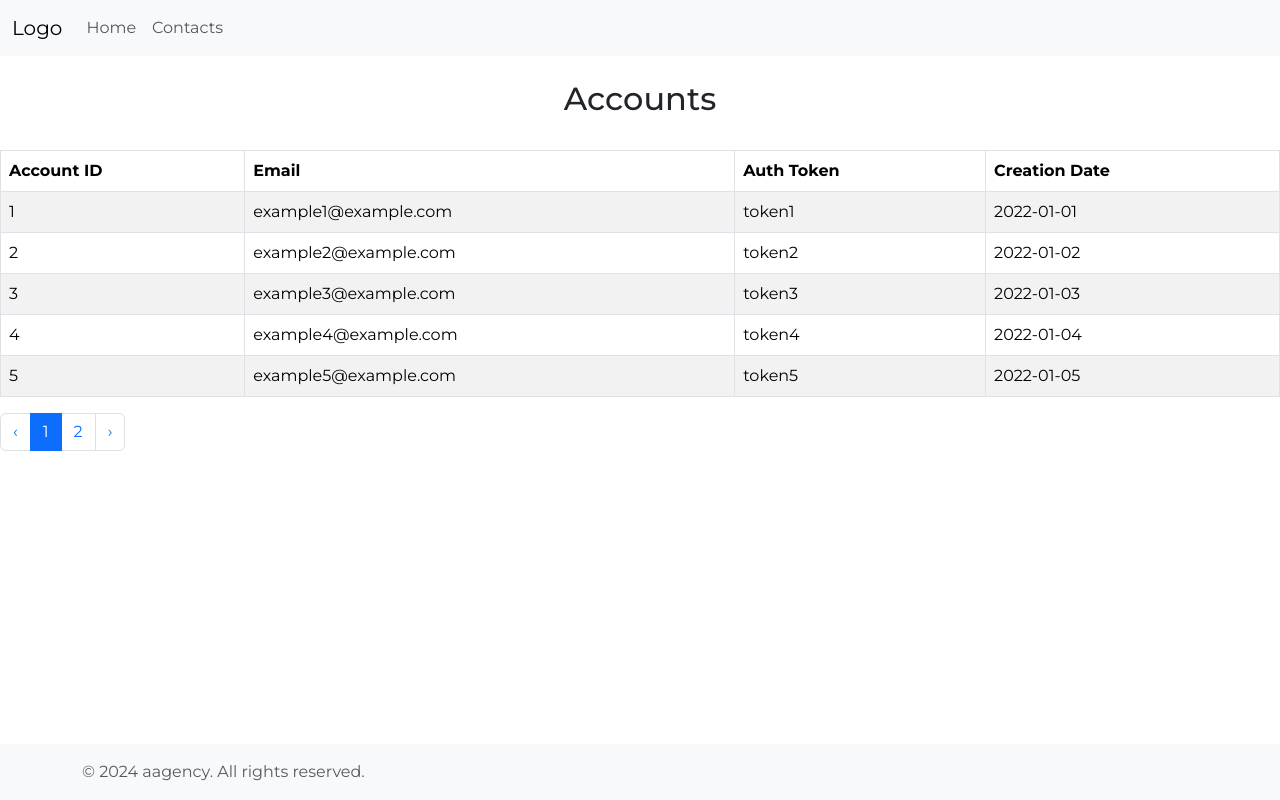
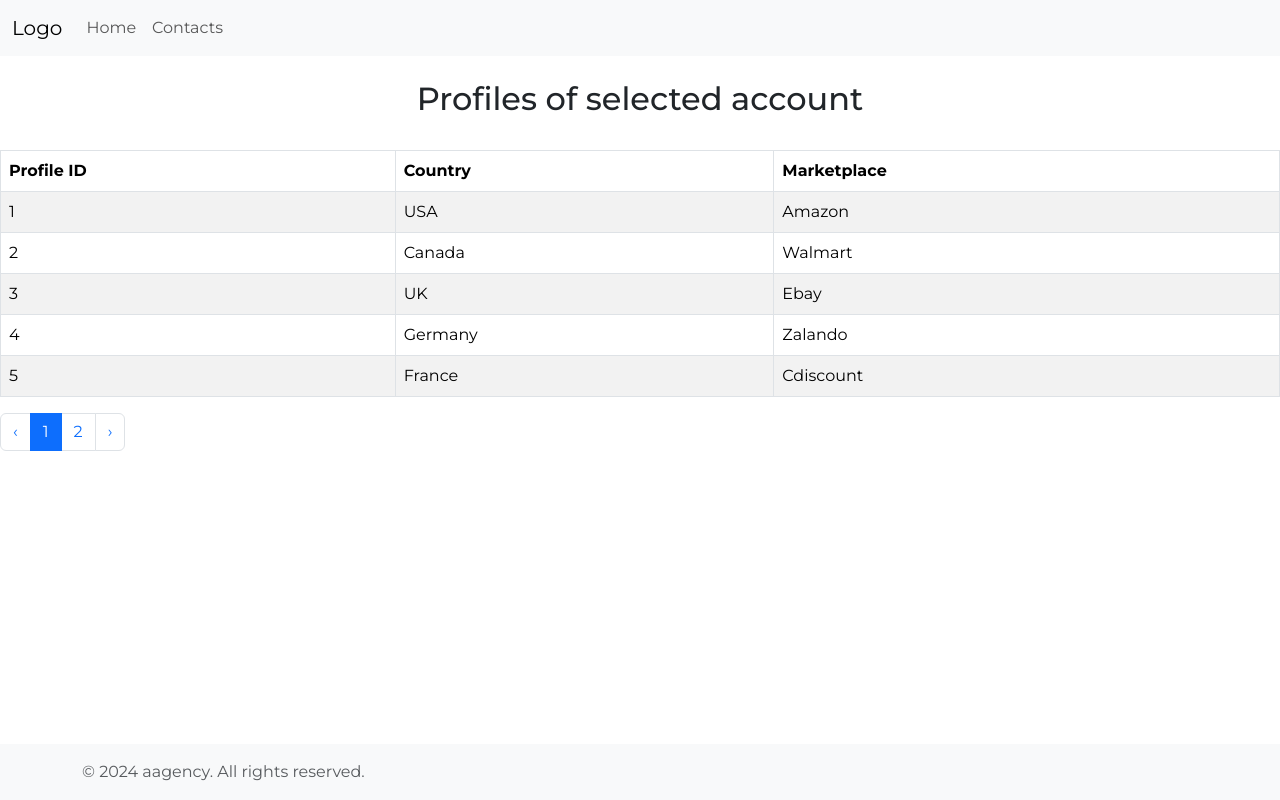
Before and after one commit to vladyslavZinchenko77/aagency-test, a React (Vite) app: page / in a window 1280 px wide. Built offline with nearby package versions, Linux system fonts and the light colour scheme.

Commit message:
added content on page profile, made component default page and refactored acounts page

```diff
--- a/src/App.tsx
+++ b/src/App.tsx
@@ -1,6 +1,8 @@
 import { FC } from 'react';
 import Header from './components/Header';
-import Accounts from './pages/Accounts';
+// import Accounts from './pages/Accounts';
+// import Campaigns from './pages/Campaigns';
+import Profiles from './pages/Profiles';
 import Footer from './components/Footer';
 
 import './App.scss';
@@ -10,7 +12,8 @@
     <>
       <Header />
       <main>
-        <Accounts />
+        {/* <Accounts /> */}
+        <Profiles />
       </main>
       <Footer />
     </>
--- a/src/pages/Accounts/Accounts.scss
+++ b/src/components/DefaultPage/DefaultPage.scss
@@ -1,7 +1,6 @@
-
-.accounts{
+.page{
     height: calc(100vh - 112px);
-    .accounts__title{
+    .page__title{
         text-align: center;
         padding: 24px 0;
     }
--- /dev/null
+++ b/src/components/DefaultPage/DefaultPage.tsx
@@ -0,0 +1,18 @@
+import { FC } from 'react';
+
+import './DefaultPage.scss';
+
+interface DefaultPageProps {
+  title: string;
+  children: React.ReactNode;
+}
+const DefaultPage: FC<DefaultPageProps> = ({ title, children }) => {
+  return (
+    <div className="page">
+      <h2 className="page__title">{title}</h2>
+      {children}
+    </div>
+  );
+};
+
+export default DefaultPage;
--- /dev/null
+++ b/src/components/DefaultPage/index.tsx
@@ -0,0 +1,2 @@
+import DefaultPage from './DefaultPage';
+export default DefaultPage;
--- /dev/null
+++ b/src/data/columns.tsx
@@ -0,0 +1,40 @@
+export const columnsAcounts = [
+  {
+    key: 'accountId',
+    label: 'Account ID',
+    render: (item: any) => item.accountId,
+  },
+  {
+    key: 'email',
+    label: 'Email',
+    render: (item: any) => item.email,
+  },
+  {
+    key: 'authToken',
+    label: 'Auth Token',
+    render: (item: any) => item.authToken,
+  },
+  {
+    key: 'creationDate',
+    label: 'Creation Date',
+    render: (item: any) => item.creationDate,
+  },
+];
+
+export const columnsProfiles = [
+  {
+    key: 'profileId',
+    label: 'Profile ID',
+    render: (item: any) => item.profileId,
+  },
+  {
+    key: 'country',
+    label: 'Country',
+    render: (item: any) => item.country,
+  },
+  {
+    key: 'marketplace',
+    label: 'Marketplace',
+    render: (item: any) => item.marketplace,
+  },
+];
--- /dev/null
+++ b/src/data/initialData.tsx
@@ -0,0 +1,92 @@
+export const initialDataAcounts = [
+  {
+    accountId: 1,
+    email: 'example1@example.com',
+    authToken: 'token1',
+    creationDate: '2022-01-01',
+  },
+  {
+    accountId: 2,
+    email: 'example2@example.com',
+    authToken: 'token2',
+    creationDate: '2022-01-02',
+  },
+  {
+    accountId: 3,
+    email: 'example3@example.com',
+    authToken: 'token3',
+    creationDate: '2022-01-03',
+  },
+  {
+    accountId: 4,
+    email: 'example4@example.com',
+    authToken: 'token4',
+    creationDate: '2022-01-04',
+  },
+  {
+    accountId: 5,
+    email: 'example5@example.com',
+    authToken: 'token5',
+    creationDate: '2022-01-05',
+  },
+  {
+    accountId: 6,
+    email: 'example6@example.com',
+    authToken: 'token6',
+    creationDate: '2022-01-06',
+  },
+  {
+    accountId: 7,
+    email: 'example7@example.com',
+    authToken: 'token7',
+    creationDate: '2022-01-07',
+  },
+];
+
+export const initialDataProfiles = [
+  {
+    profileId: 1,
+    country: 'USA',
+    marketplace: 'Amazon',
+  },
+  {
+    profileId: 2,
+    country: 'Canada',
+    marketplace: 'Walmart',
+  },
+  {
+    profileId: 3,
+    country: 'UK',
+    marketplace: 'Ebay',
+  },
+  {
+    profileId: 4,
+    country: 'Germany',
+    marketplace: 'Zalando',
+  },
+  {
+    profileId: 5,
+    country: 'France',
+    marketplace: 'Cdiscount',
+  },
+  {
+    profileId: 6,
+    country: 'Italy',
+    marketplace: 'Alibaba',
+  },
+  {
+    profileId: 7,
+    country: 'Spain',
+    marketplace: 'El Corte Inglés',
+  },
+  {
+    profileId: 8,
+    country: 'Australia',
+    marketplace: 'Kogan',
+  },
+  {
+    profileId: 9,
+    country: 'Japan',
+    marketplace: 'Rakuten',
+  },
+];
--- a/src/pages/Accounts/Accouns.tsx
+++ b/src/pages/Accounts/Accouns.tsx
@@ -1,85 +1,18 @@
 import { FC } from 'react';
+import DefaultPage from '../../components/DefaultPage';
 import TableCustom from '../../components/TableCustom';
-import './Accounts.scss';
-
-const columns = [
-  {
-    key: 'accountId',
-    label: 'Account ID',
-    render: (item: any) => item.accountId,
-  },
-  {
-    key: 'email',
-    label: 'Email',
-    render: (item: any) => item.email,
-  },
-  {
-    key: 'authToken',
-    label: 'Auth Token',
-    render: (item: any) => item.authToken,
-  },
-  {
-    key: 'creationDate',
-    label: 'Creation Date',
-    render: (item: any) => item.creationDate,
-  },
-];
+import { initialDataAcounts } from '../../data/initialData';
+import { columnsAcounts } from '../../data/columns';
 
 const Accounts: FC = () => {
-  const initialData = [
-    {
-      accountId: 1,
-      email: 'example1@example.com',
-      authToken: 'token1',
-      creationDate: '2022-01-01',
-    },
-    {
-      accountId: 2,
-      email: 'example2@example.com',
-      authToken: 'token2',
-      creationDate: '2022-01-02',
-    },
-    {
-      accountId: 3,
-      email: 'example3@example.com',
-      authToken: 'token3',
-      creationDate: '2022-01-03',
-    },
-    {
-      accountId: 4,
-      email: 'example4@example.com',
-      authToken: 'token4',
-      creationDate: '2022-01-04',
-    },
-    {
-      accountId: 5,
-      email: 'example5@example.com',
-      authToken: 'token5',
-      creationDate: '2022-01-05',
-    },
-    {
-      accountId: 6,
-      email: 'example6@example.com',
-      authToken: 'token6',
-      creationDate: '2022-01-06',
-    },
-    {
-      accountId: 7,
-      email: 'example7@example.com',
-      authToken: 'token7',
-      creationDate: '2022-01-07',
-    },
-  ];
-
   return (
-    <div className="accounts">
-      <h2 className="accounts__title">Accounts</h2>
+    <DefaultPage title="Accounts">
       <TableCustom
-        columns={columns}
-        totalItems={initialData.length}
-        data={initialData}
+        columns={columnsAcounts}
+        totalItems={initialDataAcounts.length}
+        data={initialDataAcounts}
       />
-    </div>
+    </DefaultPage>
   );
 };
 
--- a/src/pages/Campaigns/Campaigns.tsx
+++ b/src/pages/Campaigns/Campaigns.tsx
@@ -1,7 +1,9 @@
 import { FC } from 'react';
+import DefaultPage from '../../components/DefaultPage';
+import TableCustom from '../../components/TableCustom';
 
 const Campaigns: FC = () => {
-  return <div>Campaigns</div>;
+  return <div></div>;
 };
 
 export default Campaigns;
--- a/src/pages/Profiles/Profiles.tsx
+++ b/src/pages/Profiles/Profiles.tsx
@@ -1,7 +1,19 @@
 import { FC } from 'react';
+import DefaultPage from '../../components/DefaultPage';
+import TableCustom from '../../components/TableCustom';
+import { columnsProfiles } from '../../data/columns';
+import { initialDataProfiles } from '../../data/initialData';
 
 const Profiles: FC = () => {
-  return <div>Profiles</div>;
+  return (
+    <DefaultPage title="Profiles of selected account">
+      <TableCustom
+        columns={columnsProfiles}
+        data={initialDataProfiles}
+        totalItems={initialDataProfiles.length}
+      />
+    </DefaultPage>
+  );
 };
 
 export default Profiles;
```
